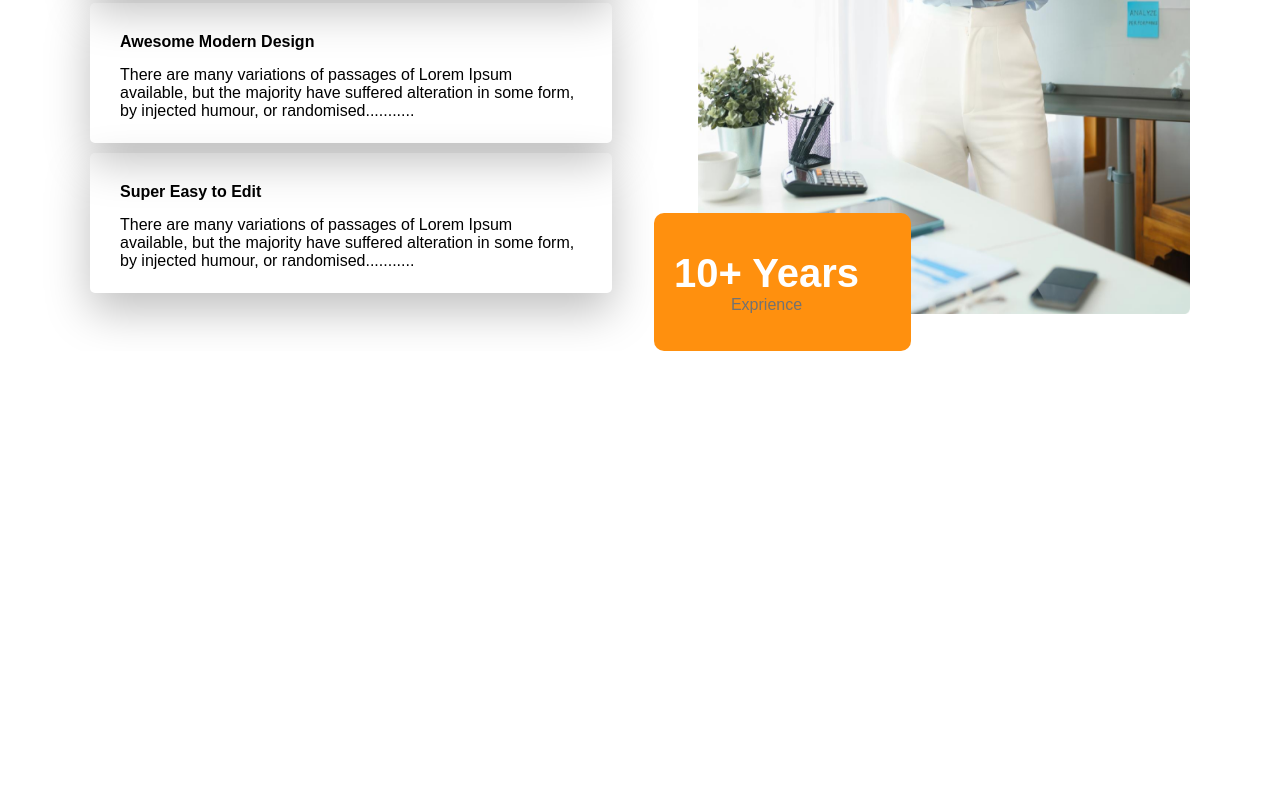
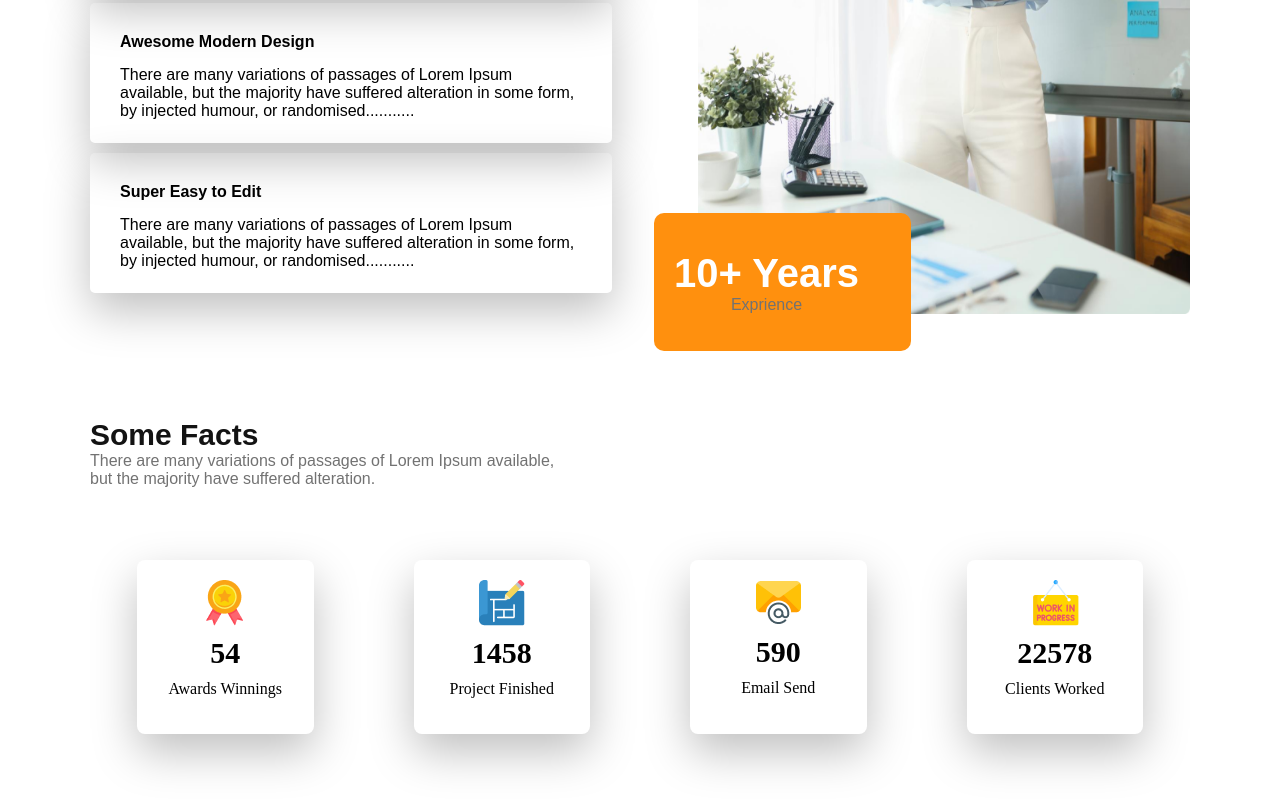
Before and after one commit to mdsofiqulislam0012/Ph_M10_Rps-G3_Architect, a plain HTML site: page index.html in a window 1280 px wide. Shown: the part 2182-2983 px from the top of the page. Before the commit the page ends 2533 px from the top, so only its background shows below. Drawn offline with nearby package versions, Linux system fonts and the light colour scheme.

Commit message:
keep change

```diff
--- a/Style.css
+++ b/Style.css
@@ -182,6 +182,10 @@ ol {
     margin-bottom: 10px;
     border-radius: 5px;
 }
+.love-and-enjoy-some-card:hover{
+    background-color: aquamarine;
+    transition: all ease-in-out 0.5s;
+}
 
 .shared-style-heading {
     margin-bottom: 15px;
@@ -254,3 +258,64 @@ ol {
 
 }
 /* love and enjoy section */
+
+
+
+/* some facts start */
+.container{
+    width: 1100px;
+    margin: 0 auto;
+}
+
+.facts-card {
+    box-shadow: 0 18px 45px rgba(0, 0, 0, 0.25);
+    width: 190px;
+    height: 134px;
+    margin-top: 25px;
+    margin-bottom: 20px;
+    border-radius: 8px;
+    padding: 20px;
+}
+.facts-card:hover{
+    background-color: aquamarine;
+    transition: all ease-in-out 0.5s;
+}
+.card-image{
+    justify-content: center;
+    display: flex;
+}
+.some-facts-text h4{
+    text-align: center;
+    font-size: 30px;
+}
+.some-facts-text{
+    margin-top: 10px;
+}
+.some-facts-paragrap p{
+    text-align: center;
+    margin-top: 10px;
+
+}
+
+.some-facts-heading{
+    margin-top: 100px;
+}
+.some-facts-heading p{
+    font-size: 16px;
+    font-weight: 300;
+    font-family: "fira-sans", sans-serif;
+    color: var(--halka-black);
+}
+.some-facts-heading h3{
+    font-size: 30px;
+    font-weight: 800;
+    font-family: "fira-sans", sans-serif;
+    color: var(--text-black-color);
+}
+
+.some-facts-card-main{
+    display: flex;
+    gap: 100px;
+    padding: 47px;
+}
+/* some facts end */
--- a/index.html
+++ b/index.html
@@ -104,6 +104,69 @@
             </div>
          </section>
         <!-- Love and enjoy end -->
+
+
+        <!-- some facts start -->
+         <section id="some-facts">
+            <div class="container">
+                <div class="some-facts-heading">
+                    <h3>Some Facts</h3>
+                    <p>There are many variations of passages of Lorem Ipsum available, <br> but the majority have suffered alteration.</p>
+                </div>
+                <!-- facts card -->
+                 <div class="some-facts-card-main">
+                    <div class="facts-card">
+                    <div class="card-image">
+                        <img src="/images/icons/ribon.png" alt="">
+                    </div>
+                    <div class="some-facts-text">
+                        <h4>54</h4>
+                    </div>
+                    <div class="some-facts-paragrap">
+                        <p>Awards Winnings</p>
+                    </div>
+                 </div>
+                 <!-- second card -->
+                  <div class="facts-card">
+                    <div class="card-image">
+                        <img src="/images/icons/projects.png" alt="">
+                    </div>
+                    <div class="some-facts-text">
+                        <h4>1458</h4>
+                    </div>
+                    <div class="some-facts-paragrap">
+                        <p>Project Finished</p>
+                    </div>
+                 </div>
+                 <!-- third  card -->
+                  <div class="facts-card">
+                    <div class="card-image">
+                        <img src="/images/icons/email.png" alt="">
+                    </div>
+                    <div class="some-facts-text">
+                        <h4>590</h4>
+                    </div>
+                    <div class="some-facts-paragrap">
+                        <p>Email Send</p>
+                    </div>
+                 </div>
+                 <!-- four card -->
+                  <div class="facts-card">
+                    <div class="card-image">
+                        <img src="/images/icons/customers.png" alt="">
+                    </div>
+                    <div class="some-facts-text">
+                        <h4>22578</h4>
+                    </div>
+                    <div class="some-facts-paragrap">
+                        <p>Clients Worked</p>
+                    </div>
+                 </div>
+                 <!-- end -->
+                 </div>
+            </div>
+         </section>
+        <!-- some facts end -->
     </main>
     <footer></footer>
 </body>
```
